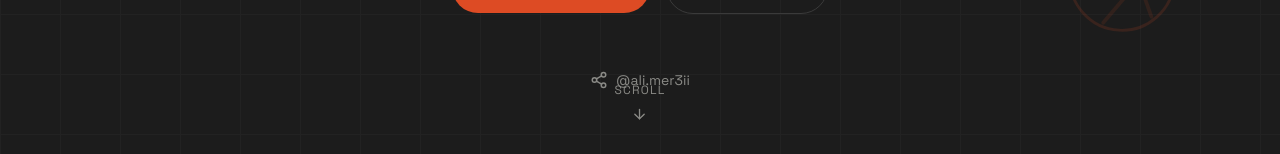
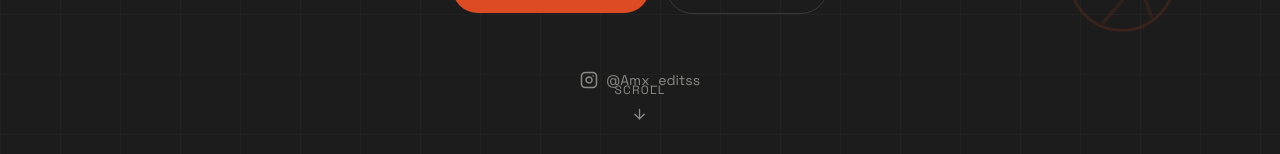
Before and after one commit to alimerhiie-sketch/Amx-Portfolio, a Next.js app: page / in a window 1280 px wide. Shown: the part 646-800 px from the top of the page. Built offline with nearby package versions, Linux system fonts and the light colour scheme.

Commit message:
Replace Share2 with Instagram icon, update handle

```diff
--- a/src/components/Contact.tsx
+++ b/src/components/Contact.tsx
@@ -2,7 +2,7 @@
 
 import { motion, useInView } from "framer-motion";
 import { useRef } from "react";
-import { Share2, Mail } from "lucide-react";
+import { Instagram, Mail } from "lucide-react";
 import SectionReveal from "./SectionReveal";
 
 export default function Contact() {
@@ -104,7 +104,7 @@ export default function Contact() {
                     (e.currentTarget as HTMLElement).style.color = "#8A8A86";
                   }}
                 >
-                  <Share2 size={18} />
+                  <Instagram size={18} />
                 </a>
               </div>
             </SectionReveal>
--- a/src/components/Hero.tsx
+++ b/src/components/Hero.tsx
@@ -1,7 +1,7 @@
 "use client";
 
 import { motion, Variants } from "framer-motion";
-import { ArrowDown, Play, Share2 } from "lucide-react";
+import { ArrowDown, Play, Instagram } from "lucide-react";
 import FloatingElements from "./FloatingElements";
 
 const fadeUp: Variants = {
@@ -116,8 +116,8 @@ export default function Hero() {
             aria-label="Instagram"
             className="flex items-center gap-2 text-muted hover:text-primary transition-colors duration-200 text-sm cursor-pointer"
           >
-            <Share2 size={18} />
-            <span>@ali.mer3ii</span>
+            <Instagram size={18} />
+            <span>@Amx_editss</span>
           </a>
         </motion.div>
       </div>
```
